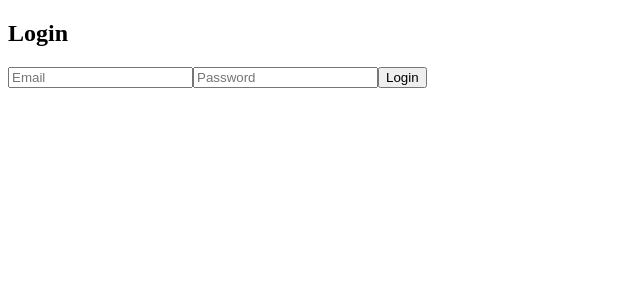
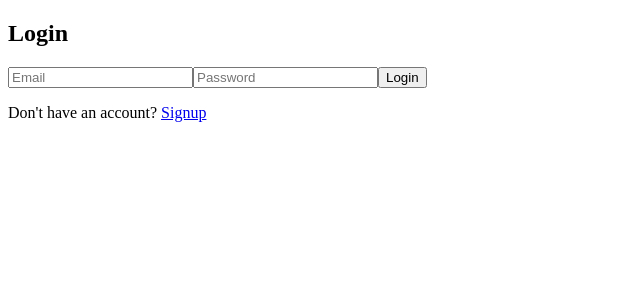
Before and after one commit to Renuka-019/ai-skill-matcher, a React (Create React App) app: page / in a window 1280 px wide. Shown: the top 300 px of the page, without its empty margins (0-640 px from the left). Built offline with nearby package versions, Linux system fonts and the light colour scheme.

Commit message:
Update Login.js

```diff
--- a/src/Login.js
+++ b/src/Login.js
@@ -1,8 +1,11 @@
 import React, { useState } from "react";
+import { useNavigate } from "react-router-dom";
 
-function Login() {
+function Login({ setIsLoggedIn }) {
   const [email, setEmail] = useState("");
   const [password, setPassword] = useState("");
+
+  const navigate = useNavigate();
 
   const handleLogin = async () => {
     const res = await fetch("https://ai-skill-matcher.onrender.com/api/login", {
@@ -14,15 +17,28 @@ function Login() {
     });
 
     const data = await res.json();
-    alert(data.message);
+
+    if (data.message === "Login successful") {
+      setIsLoggedIn(true);
+      navigate("/home"); // 🚀 redirect
+    } else {
+      alert("Invalid login");
+    }
   };
 
   return (
     <div className="card">
       <h2>Login</h2>
+
       <input placeholder="Email" onChange={(e) => setEmail(e.target.value)} />
       <input placeholder="Password" onChange={(e) => setPassword(e.target.value)} />
+
       <button onClick={handleLogin}>Login</button>
+
+      <p>
+        Don't have an account?{" "}
+        <a href="/signup">Signup</a>
+      </p>
     </div>
   );
 }
```
